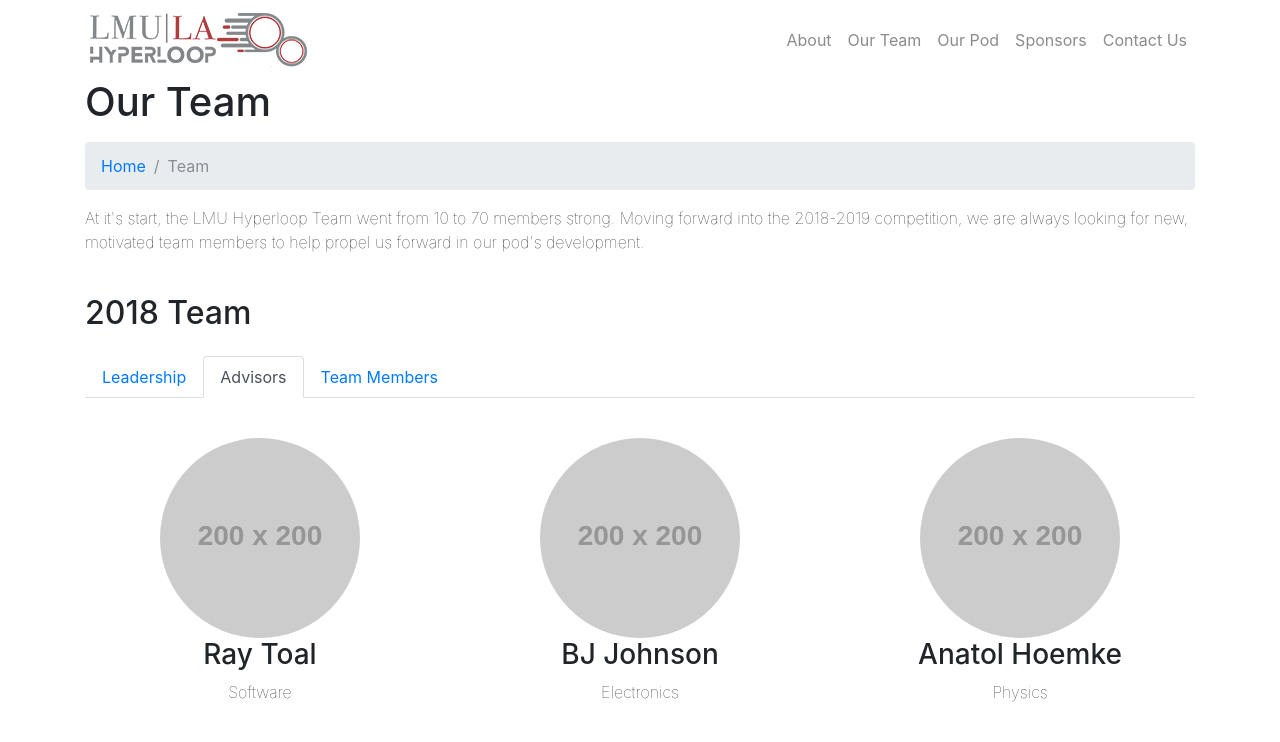
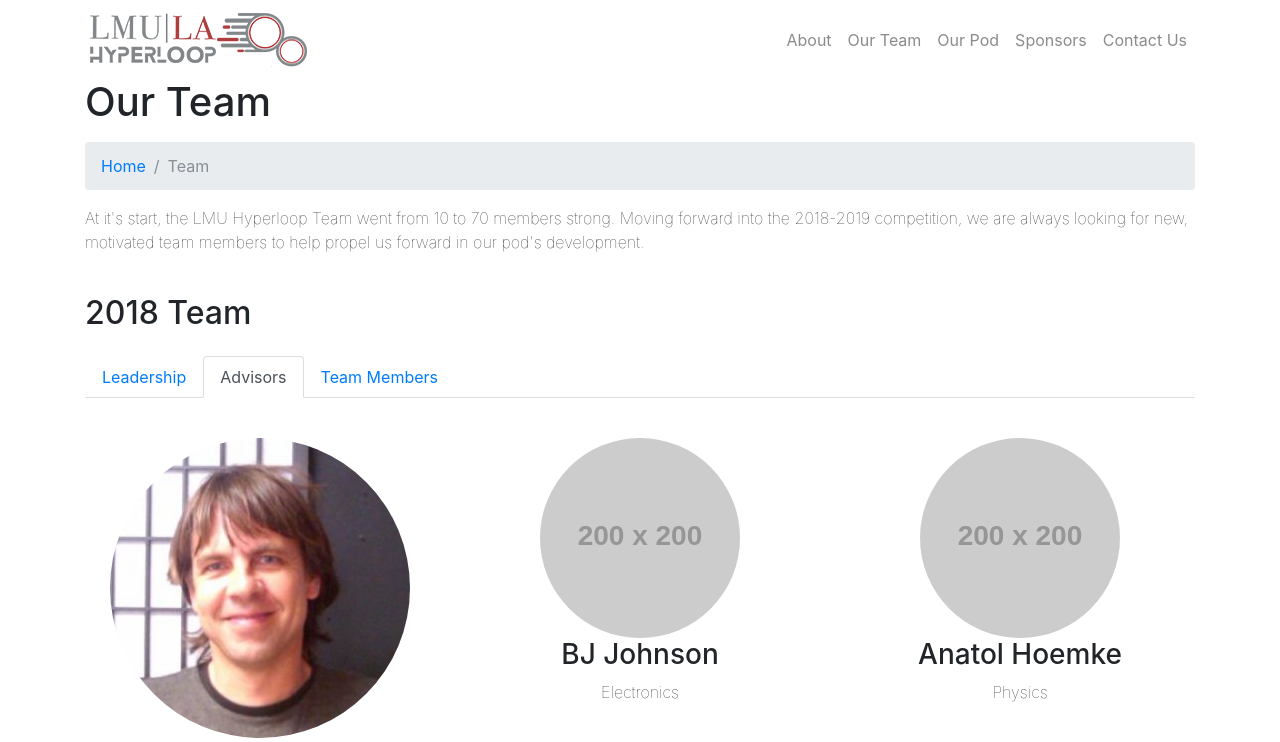
Before and after one commit to LMUHyperloop/LMUHyperloop.github.io, a plain HTML site: page team.html in a window 1280 px wide. Both pictures are taken after a click on the tab "Advisors". Shown: the top 742 px of the page. Drawn offline with Linux system fonts and the light colour scheme; placeholder pictures from the web are drawn by us.

Commit message:
Added photo for Toal

```diff
--- a/team.html
+++ b/team.html
@@ -122,7 +122,7 @@
         <div class="tab-pane fade" id="advisor" role="tabpanel" aria-labelledby="advisor-tab">
           <div class="row">
             <div class="col-lg-4 col-sm-6 text-center mb-4">
-              <img class="rounded-circle img-fluid d-block mx-auto" src="http://placehold.it/200x200" alt="">
+              <img class="rounded-circle img-fluid d-block mx-auto" src="/images/advisors/toal.jpg" alt="">
               <h3>Ray Toal</h3>
               <p>Software</p>
             </div>
```
Also changed, not shown: images/advisors/toal.jpg (added).
